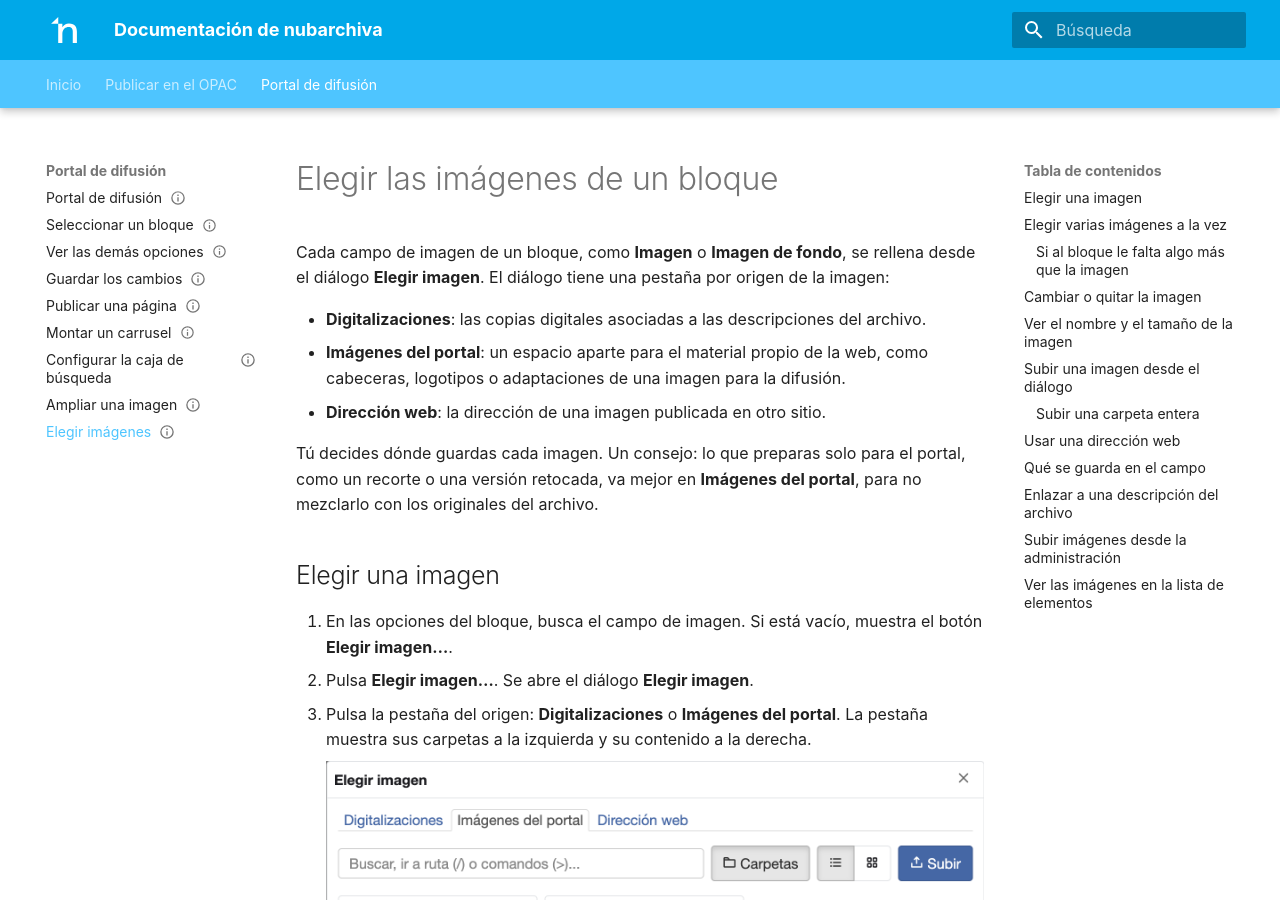
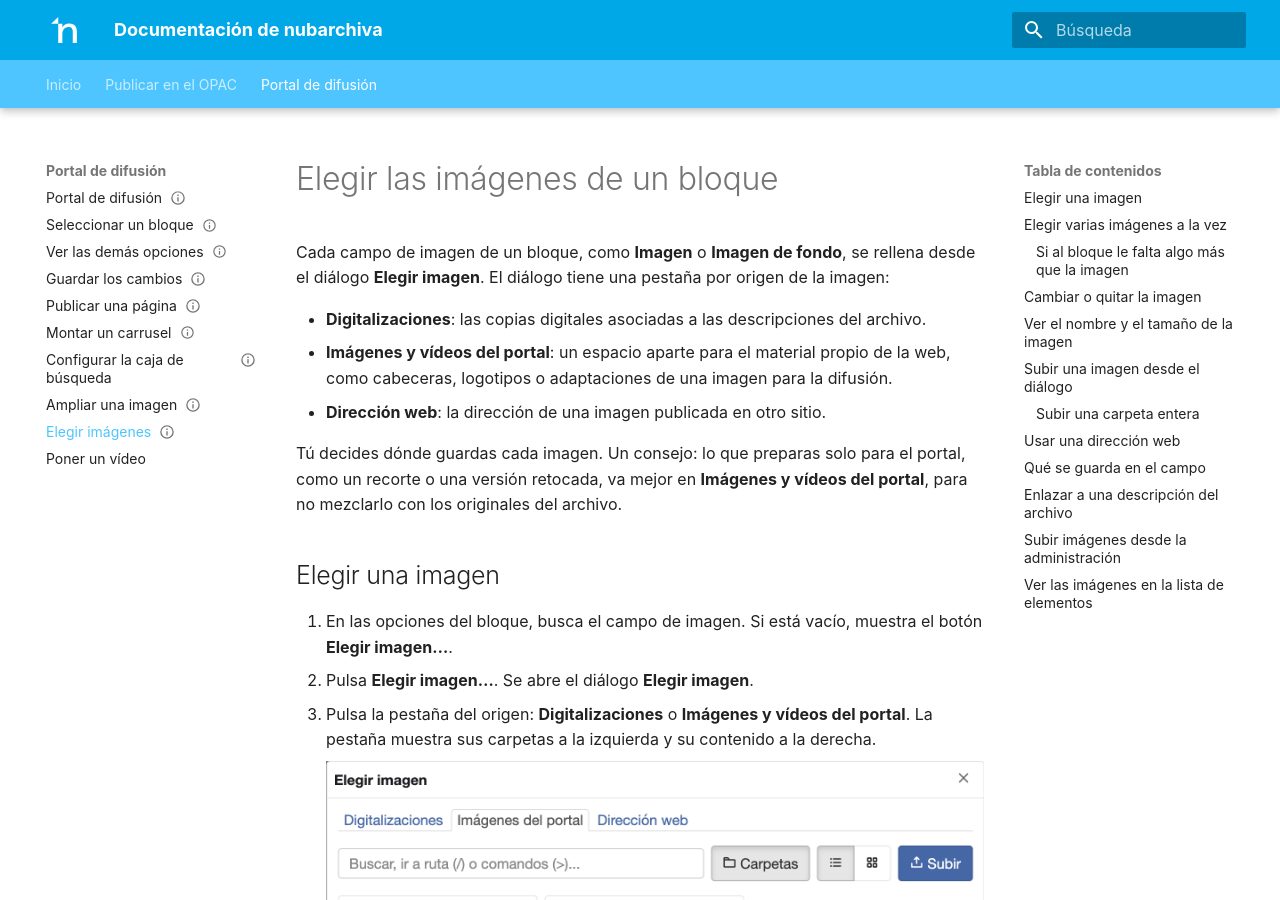
Before and after one commit to nubarchiva/nuba-docs, an MkDocs documentation site: the page built from docs/user-guide/diffusion-portal/choose-images.md, in a window 1280 px wide and 900 px high. Built offline with MkDocs 1.6.1 and Material for MkDocs 9.7.7, drawn with Linux system fonts in a browser that asks for light colours; some of the changed text lies outside the part shown.

Commit message:
docs(user-guide): página «Poner un vídeo» y nombre «Imágenes y vídeos del portal»
La guía explica cómo poner un vídeo de YouTube, de Vimeo o de la institución,
con su límite de subida y cómo comprobarlo en la vista previa. «Ver las demás
opciones» dice qué opciones y grupos muestra el bloque Vídeo según la
plataforma, y «Elegir imágenes» y «Montar un carrusel» usan el nombre nuevo del
almacén. Las tres capturas de «Elegir imágenes» se regeneran más adelante.

```diff
--- a/docs/user-guide/diffusion-portal/choose-images.md
+++ b/docs/user-guide/diffusion-portal/choose-images.md
@@ -8,18 +8,18 @@ Cada campo de imagen de un bloque, como **Imagen** o **Imagen de fondo**, se rel
 imagen**. El diálogo tiene una pestaña por origen de la imagen:
 
 - **Digitalizaciones**: las copias digitales asociadas a las descripciones del archivo.
-- **Imágenes del portal**: un espacio aparte para el material propio de la web, como cabeceras, logotipos o
+- **Imágenes y vídeos del portal**: un espacio aparte para el material propio de la web, como cabeceras, logotipos o
   adaptaciones de una imagen para la difusión.
 - **Dirección web**: la dirección de una imagen publicada en otro sitio.
 
 Tú decides dónde guardas cada imagen. Un consejo: lo que preparas solo para el portal, como un recorte o una versión
-retocada, va mejor en **Imágenes del portal**, para no mezclarlo con los originales del archivo.
+retocada, va mejor en **Imágenes y vídeos del portal**, para no mezclarlo con los originales del archivo.
 
 ## Elegir una imagen
 
 1. En las opciones del bloque, busca el campo de imagen. Si está vacío, muestra el botón **Elegir imagen…**.
 2. Pulsa **Elegir imagen…**. Se abre el diálogo **Elegir imagen**.
-3. Pulsa la pestaña del origen: **Digitalizaciones** o **Imágenes del portal**. La pestaña muestra sus carpetas a la
+3. Pulsa la pestaña del origen: **Digitalizaciones** o **Imágenes y vídeos del portal**. La pestaña muestra sus carpetas a la
    izquierda y su contenido a la derecha.
 
     ![El diálogo Elegir imagen con la pestaña Imágenes del portal activa y sus imágenes.](../../assets/screenshots/es/diffusion-portal/choose-images/select-resource.png){ width="739" }
@@ -45,7 +45,7 @@ elemento. Son el **Carrusel de cabecera**, la **Tira de imágenes de cabecera**,
 
 1. Selecciona el bloque y pasa a la pestaña **Elementos**.
 2. Pulsa **Añadir varias imágenes**. Se abre el diálogo **Elegir imágenes**, con las pestañas **Digitalizaciones** e
-   **Imágenes del portal**. La pestaña **Dirección web** no sale aquí: cada dirección se escribe en su elemento.
+   **Imágenes y vídeos del portal**. La pestaña **Dirección web** no sale aquí: cada dirección se escribe en su elemento.
 3. Entra en la carpeta y marca la casilla de cada imagen, en el orden en que quieres verlas. Abajo aparece
    «Seleccionados» con el número de imágenes marcadas y sus nombres.
 4. Pulsa **Vincular**, que lleva entre paréntesis cuántas has marcado, por ejemplo **Vincular (3)**.
@@ -116,7 +116,7 @@ El ancho a partir del cual avisa cada bloque es este:
 
 ## Subir una imagen desde el diálogo
 
-Las pestañas **Imágenes del portal** y **Digitalizaciones** permiten subir imágenes de tu equipo sin salir del
+Las pestañas **Imágenes y vídeos del portal** y **Digitalizaciones** permiten subir imágenes de tu equipo sin salir del
 editor. Si tu instalación no permite añadir digitalizaciones desde el portal, la pestaña **Digitalizaciones** no
 ofrece subir.
 
@@ -152,11 +152,11 @@ En el diálogo, pulsa la pestaña **Dirección web**. La dirección de la imagen
 Con **Usar esta dirección**, el diálogo se cierra y el campo muestra la imagen.
 
 Una imagen de otra web se ve mientras esa web la mantenga en la misma dirección. Si la cambia o la borra, deja de
-verse en tu página. Por eso es mejor guardar las imágenes en **Imágenes del portal** o en **Digitalizaciones**.
+verse en tu página. Por eso es mejor guardar las imágenes en **Imágenes y vídeos del portal** o en **Digitalizaciones**.
 
 ## Qué se guarda en el campo
 
-Al elegir una imagen de **Digitalizaciones** o de **Imágenes del portal**, el campo guarda una referencia a esa
+Al elegir una imagen de **Digitalizaciones** o de **Imágenes y vídeos del portal**, el campo guarda una referencia a esa
 imagen, por ejemplo `media://escudo.png` o `digitization://fondo/vista-plaza.jpg`. No se copia nada: la página usa
 la imagen del almacén.
 
@@ -188,7 +188,7 @@ publicada, el enlace lleva a la ficha de esa descripción.
 
 Las imágenes del portal también se suben y se organizan fuera del editor:
 
-1. Pulsa **Administración** en el menú superior y, en el apartado **General**, pulsa **Imágenes del portal**.
+1. Pulsa **Administración** en el menú superior y, en el apartado **General**, pulsa **Imágenes y vídeos del portal**.
 
     ![Las tres imágenes subidas a Imágenes del portal.](../../assets/screenshots/es/diffusion-portal/choose-images/portal-images.png){ width="638" }
 
--- a/mkdocs.yml
+++ b/mkdocs.yml
@@ -93,6 +93,7 @@ nav:
       - Configurar la caja de búsqueda: user-guide/diffusion-portal/search-box.md
       - Ampliar una imagen: user-guide/diffusion-portal/image-zoom.md
       - Elegir imágenes: user-guide/diffusion-portal/choose-images.md
+      - Poner un vídeo: user-guide/diffusion-portal/video.md
 
 # Extra
 extra:
```
Also changed, not shown: docs/user-guide/diffusion-portal/block-options.md (+7 -3 lines), docs/user-guide/diffusion-portal/carousel.md (+1 -1 lines), docs/user-guide/diffusion-portal/index.md (+1 -0 lines), docs/user-guide/diffusion-portal/video.md (added, +59 -0 lines), docs/assets/screenshots/es/diffusion-portal/video/choose-video.png (added), docs/assets/screenshots/es/diffusion-portal/video/platform.png (added).
